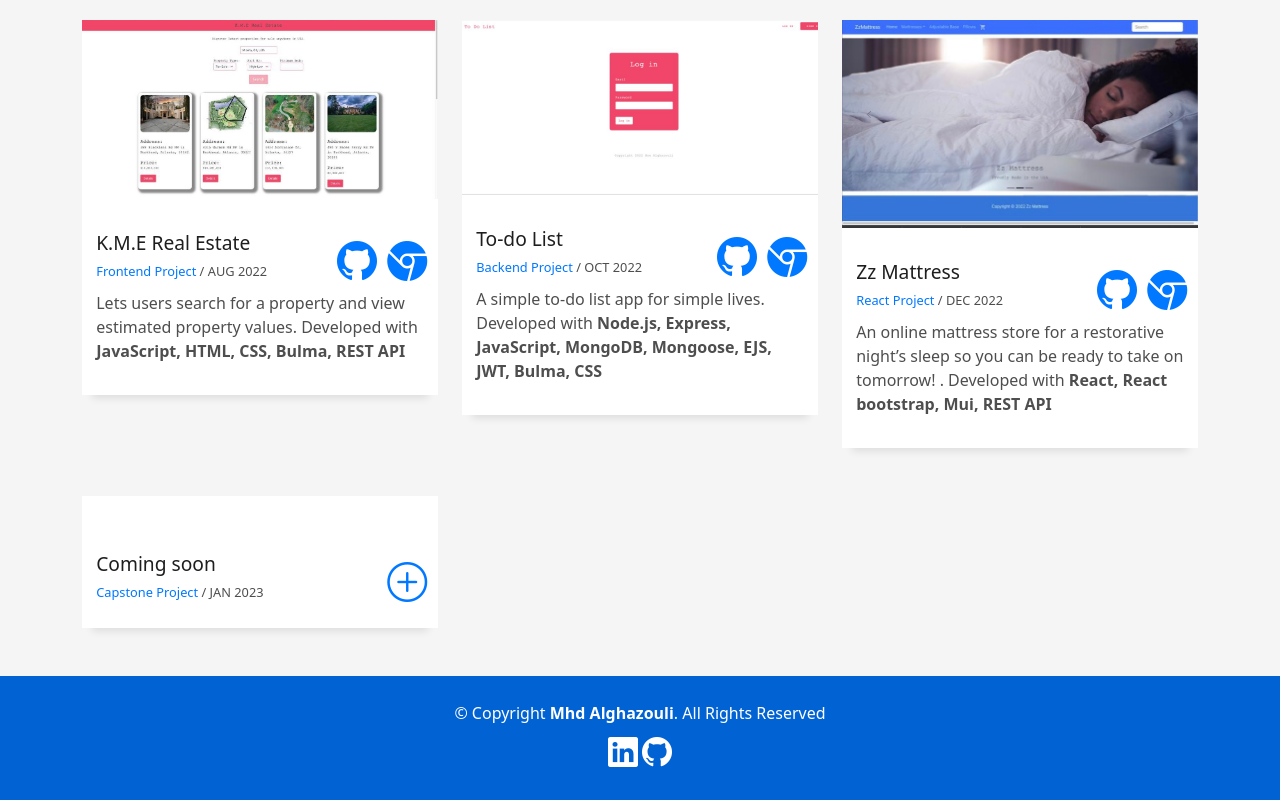
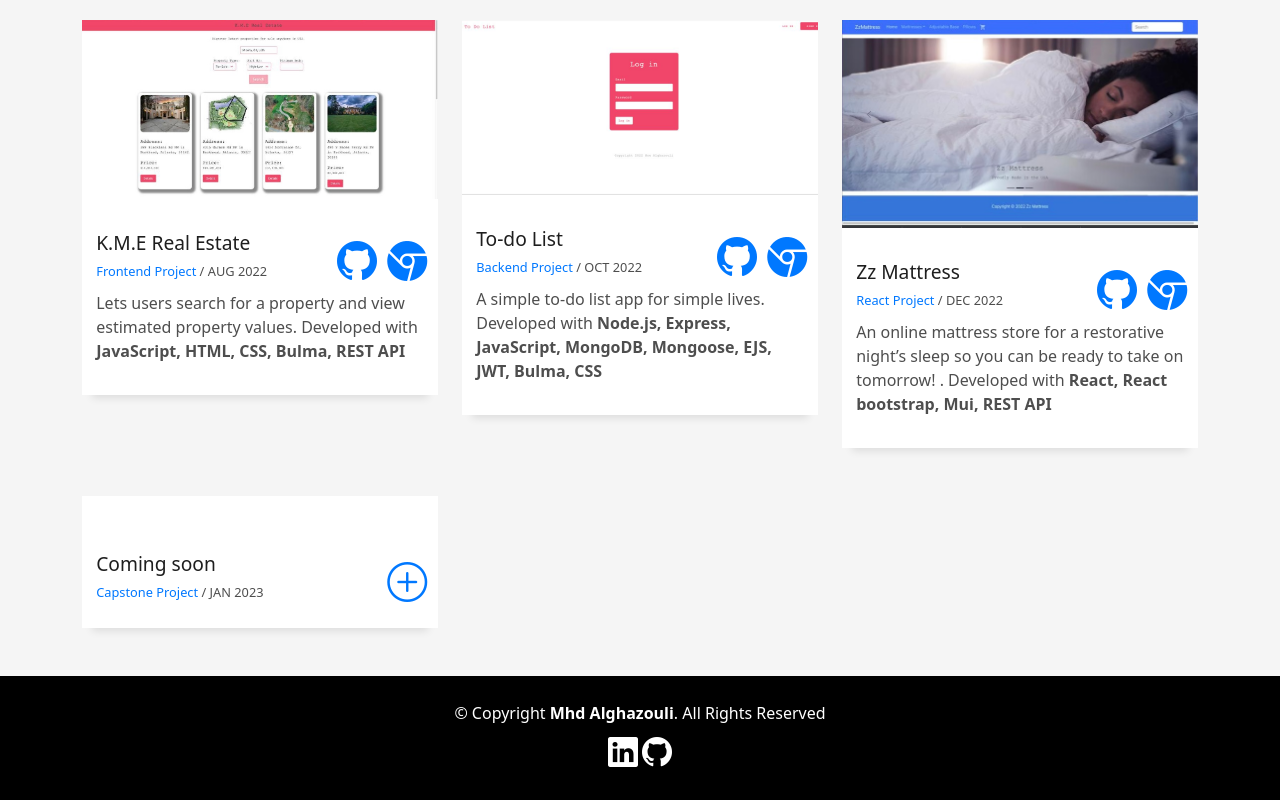
Before and after one commit to mhdAlghazouli/mhdalghazouli.github.io, a plain HTML site: page index.html in a window 1280 px wide. Shown: the part 1923-2723 px from the top of the page. Drawn offline with Linux system fonts and the light colour scheme.

Commit message:
changed the footer color

```diff
--- a/assets/css/style.css
+++ b/assets/css/style.css
@@ -1467,7 +1467,7 @@ footer {
   text-align: center;
   color: #fff;
   padding: 25px 0;
-  background: #0062d3;
+  background: black;
 }
 
 footer .copyright {
```
